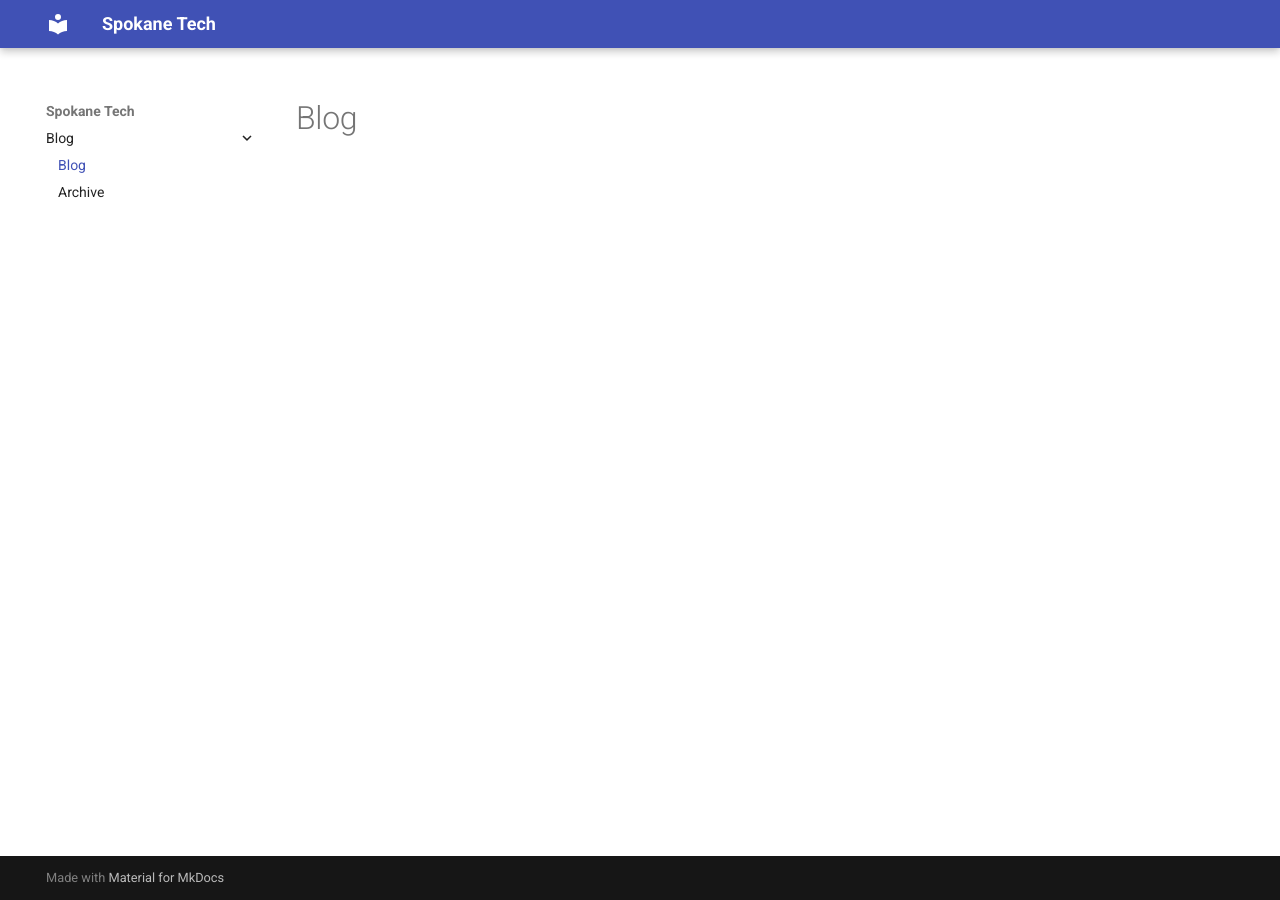
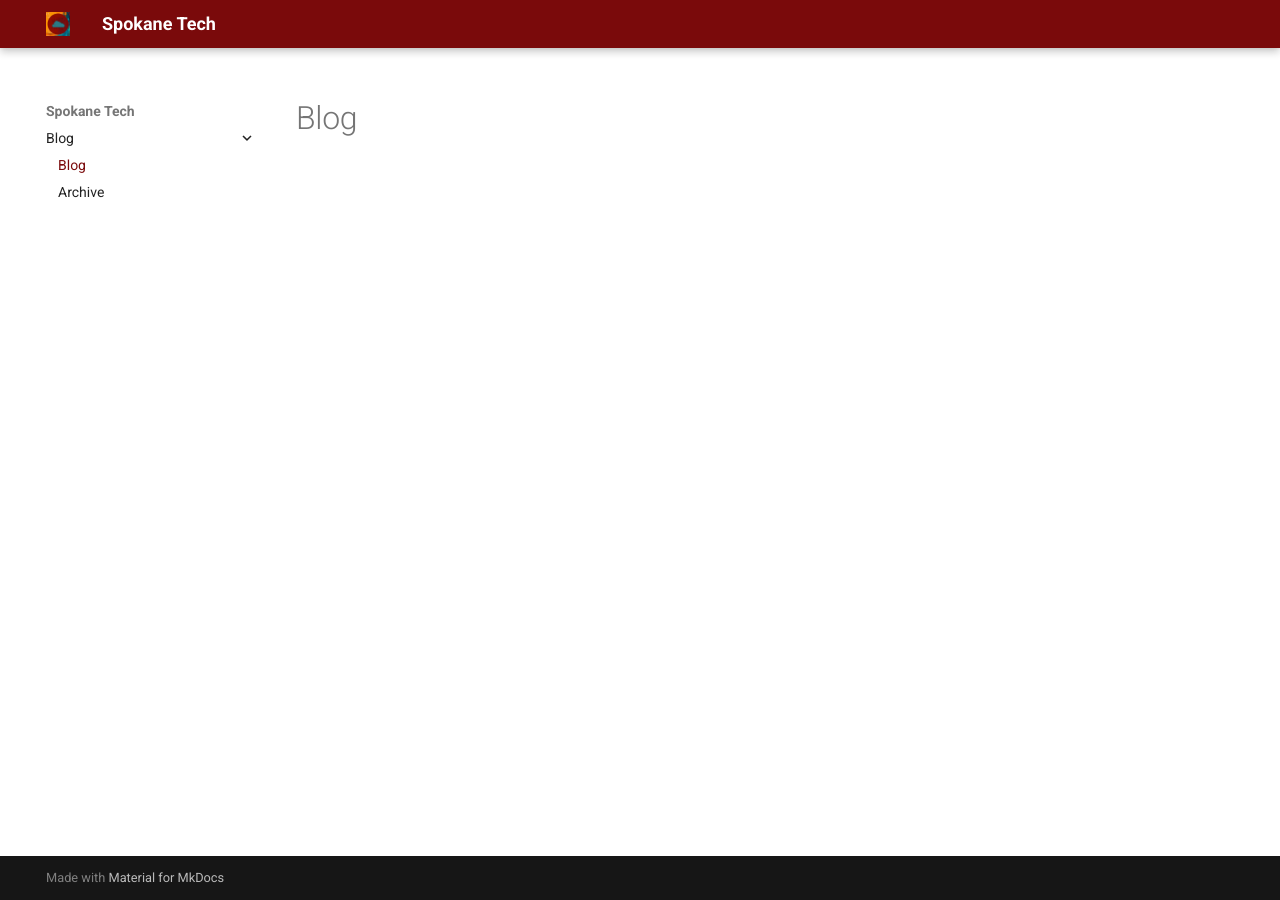
Before and after one commit to SpokaneTech/spokanetech.github.io, an MkDocs documentation site: the page built from docs/index.md, in a window 1280 px wide. Built offline with MkDocs 1.6.1 and Material for MkDocs 9.7.7, drawn with Linux system fonts in a browser that asks for light colours.

Commit message:
Add spokanetech author and theme

```diff
--- /dev/null
+++ b/docs/stylesheets/extra.css
@@ -0,0 +1,5 @@
+:root {
+  --md-primary-fg-color:        #7a0a0b;
+  --md-primary-fg-color--light: var(--md-primary-fg-color);
+  --md-primary-fg-color--dark:  var(--md-primary-fg-color);
+}
--- a/mkdocs.yml
+++ b/mkdocs.yml
@@ -2,8 +2,13 @@ site_name: Spokane Tech
 
 theme:
   name: material
+  logo: assets/img/spokanetech.png
+  favicon: assets/img/spokanetech.png
+  palette:
+    primary: custom
 
-docs_dir: docs
+extra_css:
+  - stylesheets/extra.css
 
 plugins:
   - blog:
```
Also changed, not shown: docs/.authors.yml (+6 -1 lines), docs/posts/hello-world.md (+1 -1 lines), docs/assets/img/spokanetech.png (added).
